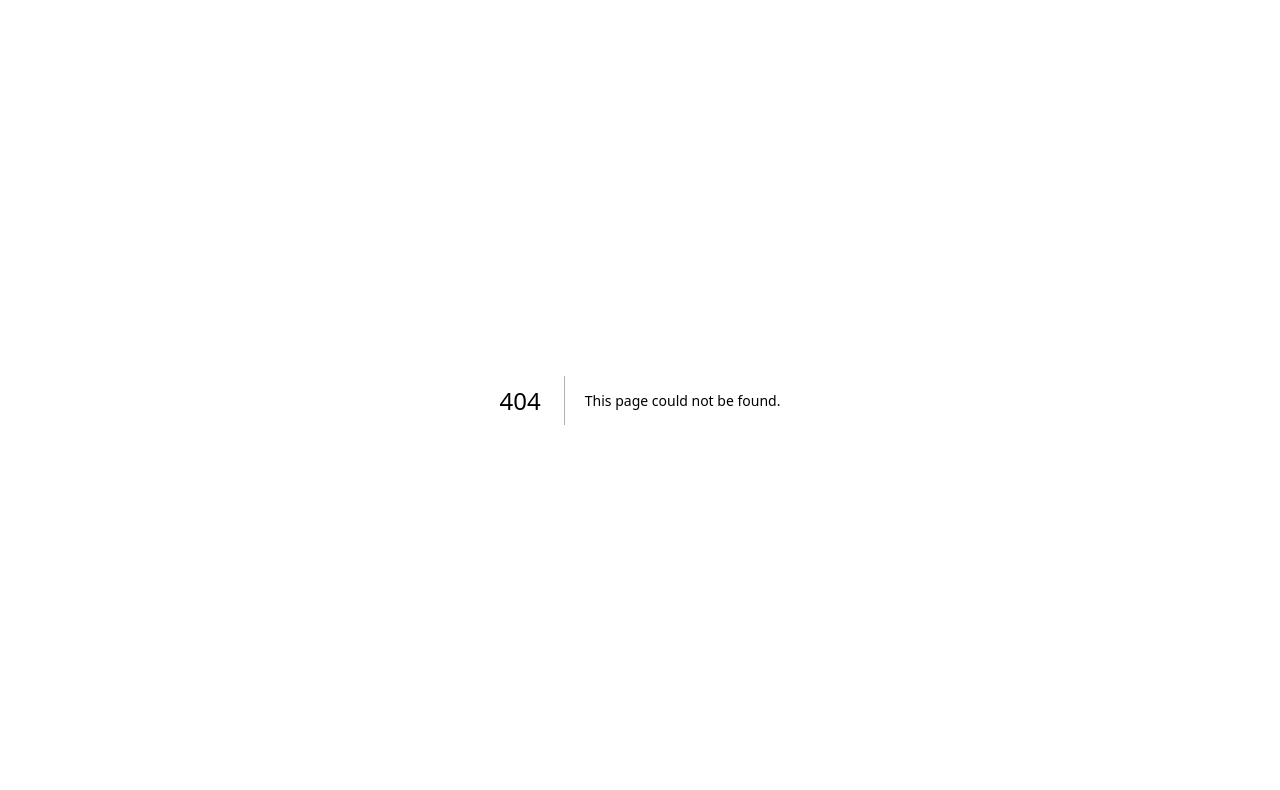
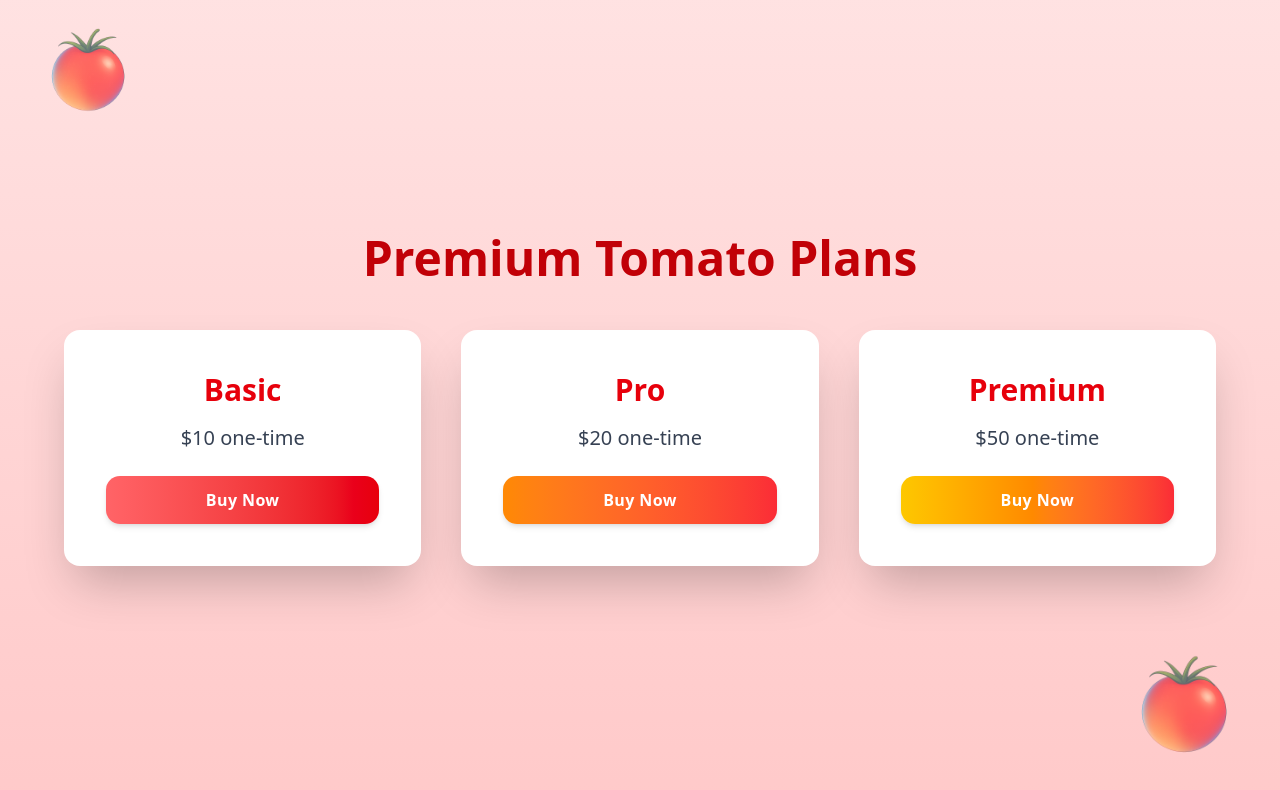
Before and after one commit to Amankumar-007/ai-tools-web-app, a Next.js app: page /pricing in a window 1280 px wide. Before the commit this address had no page. Shown: the top 790 px of the page. Built offline with nearby package versions, Linux system fonts and the light colour scheme.

Commit message:
add pricing

```diff
--- /dev/null
+++ b/src/app/(routes)/pricing/page.jsx
@@ -0,0 +1,91 @@
+"use client";
+import { useState } from "react";
+import { motion } from "framer-motion";
+import Image from "next/image";
+
+export default function PricingPage() {
+  const [loading, setLoading] = useState(false);
+
+  const handleCheckout = async (amount) => {
+    setLoading(true);
+    const res = await fetch("/api/checkout", {
+      method: "POST",
+      headers: { "Content-Type": "application/json" },
+      body: JSON.stringify({ amount }),
+    });
+
+    const data = await res.json();
+    if (data.url) {
+      window.location.href = data.url;
+    } else {
+      alert("Error: " + data.error);
+    }
+    setLoading(false);
+  };
+
+  const plans = [
+    { name: "Basic", price: 1000, text: "$10 one-time", gradient: "from-red-400 to-red-600" },
+    { name: "Pro", price: 2000, text: "$20 one-time", gradient: "from-orange-400 to-red-500" },
+    { name: "Premium", price: 5000, text: "$50 one-time", gradient: "from-yellow-400 to-red-500" },
+  ];
+
+  return (
+    <div className="relative min-h-screen flex flex-col items-center justify-center bg-gradient-to-b from-red-100 to-red-200 dark:from-gray-900 dark:to-black p-8 transition-colors duration-500">
+      {/* Floating Tomato Left */}
+      <motion.div
+        initial={{ y: -30 }}
+        animate={{ y: [0, -20, 0] }}
+        transition={{ duration: 4, repeat: Infinity, ease: "easeInOut" }}
+        className="absolute top-10 left-10 w-24 h-24 opacity-70"
+      >
+        <Image src="/logo.png" alt="tomato" width={100} height={100} />
+      </motion.div>
+
+      {/* Floating Tomato Right */}
+      <motion.div
+        initial={{ y: 20 }}
+        animate={{ y: [0, 20, 0] }}
+        transition={{ duration: 5, repeat: Infinity, ease: "easeInOut" }}
+        className="absolute bottom-10 right-10 w-28 h-28 opacity-70"
+      >
+        <Image src="/logo.png" alt="tomato" width={120} height={120} />
+      </motion.div>
+
+      {/* Title */}
+      <motion.h1
+        initial={{ opacity: 0, y: -20 }}
+        animate={{ opacity: 1, y: 0 }}
+        transition={{ duration: 0.6 }}
+        className="text-5xl font-extrabold text-red-700 dark:text-red-400 mb-12"
+      >
+         Premium Tomato Plans
+      </motion.h1>
+
+      {/* Pricing Cards */}
+      <div className="grid grid-cols-1 md:grid-cols-3 gap-10 w-full max-w-6xl">
+        {plans.map((plan, i) => (
+          <motion.div
+            key={plan.name}
+            initial={{ opacity: 0, y: 40 }}
+            animate={{ opacity: 1, y: 0 }}
+            transition={{ duration: 0.6, delay: i * 0.2 }}
+            className="rounded-2xl shadow-2xl bg-white dark:bg-gray-800 text-center p-10 border-2 border-transparent hover:border-red-400 dark:hover:border-red-500 hover:scale-105 transition-all duration-300"
+          >
+            <h2 className="text-3xl font-bold text-red-600 dark:text-red-400">{plan.name}</h2>
+            <p className="mt-4 text-xl text-gray-700 dark:text-gray-300">{plan.text}</p>
+
+            <div className={`mt-6 bg-gradient-to-r ${plan.gradient} text-white py-3 px-6 rounded-xl shadow-md`}>
+              <button
+                onClick={() => handleCheckout(plan.price)}
+                disabled={loading}
+                className="font-semibold tracking-wide w-full"
+              >
+                {loading ? "Loading..." : "Buy Now"}
+              </button>
+            </div>
+          </motion.div>
+        ))}
+      </div>
+    </div>
+  );
+}
--- /dev/null
+++ b/src/app/(routes)/success/page.jsx
@@ -0,0 +1,25 @@
+"use client";
+import { motion } from "framer-motion";
+
+export default function Success() {
+  return (
+    <div className="min-h-screen flex flex-col items-center justify-center bg-gradient-to-b from-green-100 to-green-200">
+      <motion.div
+        initial={{ scale: 0.8, opacity: 0 }}
+        animate={{ scale: 1, opacity: 1 }}
+        transition={{ duration: 0.5 }}
+        className="bg-white p-10 rounded-2xl shadow-xl text-center"
+      >
+        <h1 className="text-4xl font-extrabold text-green-700 mb-4">🎉 Payment Successful!</h1>
+        <p className="text-lg text-gray-700">Thank you for your purchase. Your tomato tools are ready!</p>
+
+        <a
+          href="/"
+          className="mt-6 inline-block px-6 py-3 bg-gradient-to-r from-red-400 to-red-600 text-white font-semibold rounded-lg shadow-md hover:scale-105 transition-transform"
+        >
+          Back to Home
+        </a>
+      </motion.div>
+    </div>
+  );
+}
--- /dev/null
+++ b/src/app/api/checkout/route.js
@@ -0,0 +1,38 @@
+import Stripe from "stripe";
+
+const stripe = new Stripe(process.env.STRIPE_SECRET_KEY);
+
+export async function POST(req) {
+  try {
+    const { amount } = await req.json(); // amount in cents
+
+    if (!amount) {
+      return new Response(JSON.stringify({ error: "Missing amount" }), { status: 400 });
+    }
+
+   const session = await stripe.checkout.sessions.create({
+  mode: "payment",
+  payment_method_types: ["card"],
+  line_items: [
+    {
+      price_data: {
+        currency: "usd",
+        product_data: { name: "My Awesome Product" },
+        unit_amount: amount, // e.g. 1000 = $10
+      },
+      quantity: 1,
+    },
+  ],
+  success_url: `${process.env.NEXT_PUBLIC_BASE_URL}/success?session_id={CHECKOUT_SESSION_ID}`,
+  cancel_url: `${process.env.NEXT_PUBLIC_BASE_URL}/pricing`,
+});
+
+    return new Response(JSON.stringify({ url: session.url }), {
+      status: 200,
+      headers: { "Content-Type": "application/json" },
+    });
+  } catch (err) {
+    console.error("Stripe error:", err.message);
+    return new Response(JSON.stringify({ error: err.message }), { status: 500 });
+  }
+}
--- a/src/app/layout.tsx
+++ b/src/app/layout.tsx
@@ -36,7 +36,8 @@ export default function RootLayout({
           enableSystem
         >
         <TooltipProvider delayDuration={0}>
-            {children}
+
+              {children}
           </TooltipProvider>
         </ThemeProvider>
       </body>
--- a/src/components/chatBot.tsx
+++ b/src/components/chatBot.tsx
@@ -102,7 +102,7 @@ export default function Chatbot() {
           }
         }
       `}</style>
-      <div className="fixed bottom-6 right-6 z-50 chatbot-fab">
+      <div className="fixed bottom-6 right-6 z-[2147483647] chatbot-fab">
         {/* Toggle Button */}
         <button
           className="bg-white hover:bg-orange-400 p-3 rounded-full shadow-lg flex items-center justify-center hover:scale-105 transition"
@@ -128,7 +128,7 @@ export default function Chatbot() {
             style={{
               background: "#fff",
               boxShadow: "0 8px 32px rgba(0,0,0,0.18)",
-              zIndex: 100,
+              zIndex: 2147483647,
               display: "flex",
             }}
           >
--- a/src/components/footer.jsx
+++ b/src/components/footer.jsx
@@ -1,52 +1,113 @@
 "use client"
 
-import { motion } from "framer-motion"
+import { motion, useAnimation } from "framer-motion"
 import Link from "next/link"
-import { Mail, Github, Linkedin } from "lucide-react"
+import { Mail, Github, Linkedin, Send } from "lucide-react"
+import { useState } from "react"
 
 export default function Footer() {
+  const [email, setEmail] = useState("")
+  const controls = useAnimation()
+
+  const handleSubmit = (e) => {
+    e.preventDefault()
+    // Add newsletter subscription logic here
+    setEmail("")
+    controls.start({ scale: [1, 1.05, 1], transition: { duration: 0.3 } })
+  }
+
+  const socialVariants = {
+    hover: { scale: 1.2, rotate: 10, transition: { duration: 0.3 } },
+    initial: { scale: 1, rotate: 0 }
+  }
+
   return (
     <motion.footer
-      initial={{ opacity: 0, y: 30 }}
+      initial={{ opacity: 0, y: 50 }}
       animate={{ opacity: 1, y: 0 }}
-      transition={{ duration: 0.5 }}
-      className="bg-neutral-900 text-white px-6 py-8"
+      transition={{ duration: 0.7, ease: "easeOut" }}
+      className="bg-gradient-to-b from-neutral-900 to-neutral-800 text-white px-6 py-12 relative overflow-hidden"
     >
-      <div className="max-w-6xl mx-auto grid grid-cols-1 sm:grid-cols-2 gap-6">
-        <div>
-          <h2 className="text-lg font-semibold text-orange-400">Aman Kumar</h2>
-          <p className="text-sm text-gray-400 mt-1">
-            MERN Stack Developer & Web Enthusiast
+      {/* Decorative background element */}
+      <div className="absolute inset-0 bg-[radial-gradient(circle_at_50%_50%,rgba(255,165,0,0.1),transparent_50%)] pointer-events-none" />
+
+      <div className="max-w-7xl mx-auto grid grid-cols-1 md:grid-cols-3 gap-8 relative z-10">
+        {/* Branding Section */}
+        <motion.div
+          initial={{ opacity: 0, x: -20 }}
+          animate={{ opacity: 1, x: 0 }}
+          transition={{ delay: 0.2, duration: 0.5 }}
+        >
+          <h2 className="text-2xl font-bold text-orange-400 tracking-tight">Aman Kumar</h2>
+          <p className="text-sm text-gray-300 mt-2 max-w-xs">
+            Crafting innovative web solutions with passion and precision as a MERN Stack Developer.
           </p>
-        </div>
+        </motion.div>
 
-        <div className="flex items-center gap-4 text-sm text-gray-400">
-          <Link
-            href="mailto:your@email.com"
-            className="hover:text-orange-400 transition"
-          >
-            <Mail size={18} />
-          </Link>
-          <Link
-            href="https://github.com/yourusername"
-            target="_blank"
-            className="hover:text-orange-400 transition"
-          >
-            <Github size={18} />
-          </Link>
-          <Link
-            href="https://linkedin.com/in/yourusername"
-            target="_blank"
-            className="hover:text-orange-400 transition"
-          >
-            <Linkedin size={18} />
-          </Link>
-        </div>
+        {/* Newsletter Signup */}
+        <motion.div
+          initial={{ opacity: 0, x: 20 }}
+          animate={{ opacity: 1, x: 0 }}
+          transition={{ delay: 0.4, duration: 0.5 }}
+        >
+          <h3 className="text-lg font-semibold text-orange-400">Stay Updated</h3>
+          <p className="text-sm text-gray-300 mt-1 mb-3">
+            Subscribe to my newsletter for the latest tech insights.
+          </p>
+          <div className="flex w-full max-w-sm">
+            <input
+              type="email"
+              value={email}
+              onChange={(e) => setEmail(e.target.value)}
+              placeholder="Enter your email"
+              className="flex-1 px-4 py-2 text-sm text-gray-900 rounded-l-md focus:outline-none focus:ring-2 focus:ring-orange-400"
+            />
+            <motion.button
+              animate={controls}
+              onClick={handleSubmit}
+              className="px-4 py-2 bg-orange-400 text-neutral-900 rounded-r-md hover:bg-orange-500 transition"
+            >
+              <Send size={18} />
+            </motion.button>
+          </div>
+        </motion.div>
+
+        {/* Social Links */}
+        <motion.div
+          initial={{ opacity: 0, y: 20 }}
+          animate={{ opacity: 1, y: 0 }}
+          transition={{ delay: 0.6, duration: 0.5 }}
+          className="flex flex-col items-center md:items-end"
+        >
+          <h3 className="text-lg font-semibold text-orange-400 mb-3">Connect</h3>
+          <div className="flex items-center gap-6">
+            <motion.div variants={socialVariants} whileHover="hover" initial="initial">
+              <Link href="mailto:your@email.com" className="text-gray-300 hover:text-orange-400 transition">
+                <Mail size={24} />
+              </Link>
+            </motion.div>
+            <motion.div variants={socialVariants} whileHover="hover" initial="initial">
+              <Link href="https://github.com/yourusername" target="_blank" className="text-gray-300 hover:text-orange-400 transition">
+                <Github size={24} />
+              </Link>
+            </motion.div>
+            <motion.div variants={socialVariants} whileHover="hover" initial="initial">
+              <Link href="https://linkedin.com/in/yourusername" target="_blank" className="text-gray-300 hover:text-orange-400 transition">
+                <Linkedin size={24} />
+              </Link>
+            </motion.div>
+          </div>
+        </motion.div>
       </div>
 
-      <div className="mt-6 text-xs text-center text-gray-500">
+      <motion.div
+        initial={{ opacity: 0 }}
+        animate={{ opacity: 1 }}
+        transition={{ delay: 0.8, duration: 0.5 }}
+        className="mt-10 text-sm text-center text-gray-400"
+      >
         © {new Date().getFullYear()} Aman Kumar. All rights reserved.
-      </div>
+      </motion.div>
     </motion.footer>
   )
 }
```
